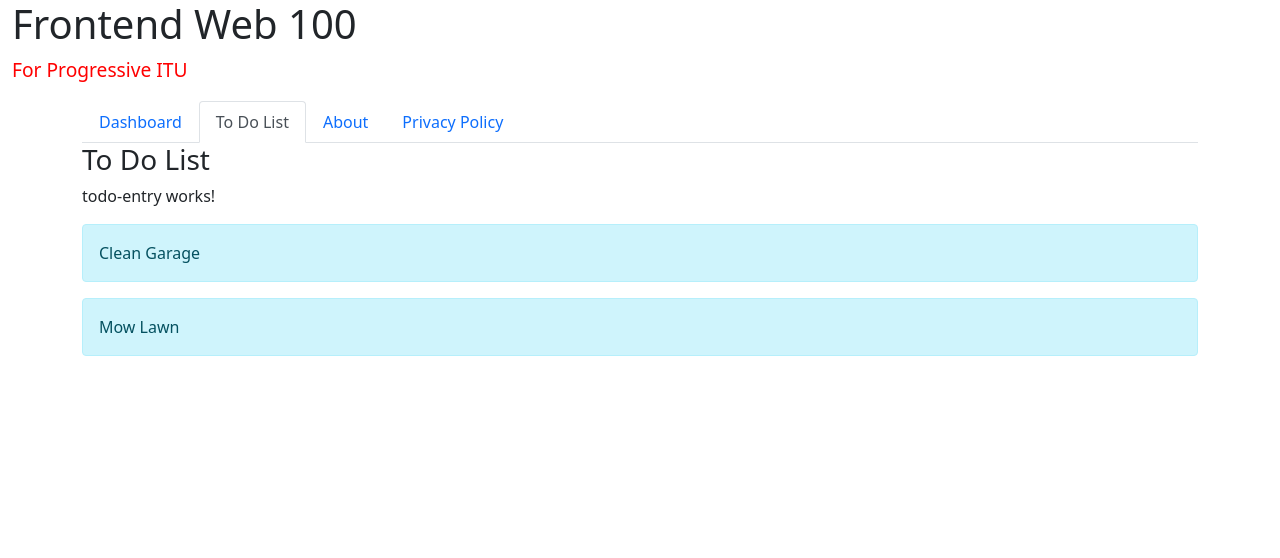
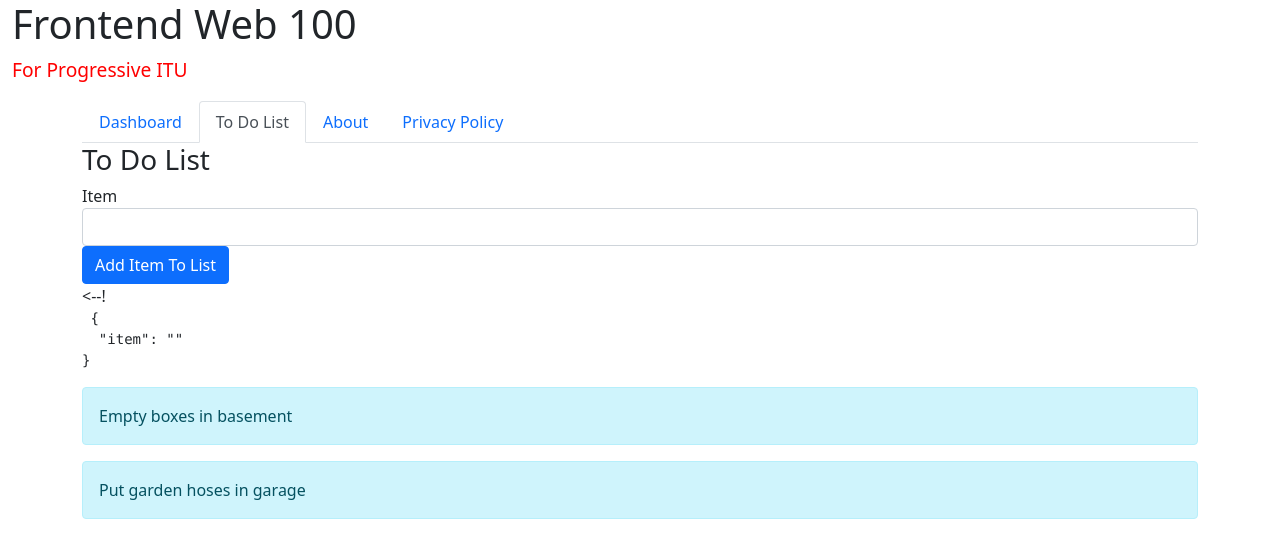
Before and after one commit to Ikromer-SE/frontendweb100, an Angular app: page /todos in a window 1280 px wide. Shown: the top 558 px of the page. Built offline with nearby package versions, Linux system fonts and the light colour scheme.

Commit message:
Add form to UI

```diff
--- a/src/app/app.module.ts
+++ b/src/app/app.module.ts
@@ -11,6 +11,7 @@ import { AboutComponent } from './components/about/about.component';
 import { PrivacyComponent } from './components/privacy/privacy.component';
 import { TodoEntryComponent } from './components/todos/todo-entry/todo-entry.component';
 import { TodoListComponent } from './components/todos/todo-list/todo-list.component';
+import { ReactiveFormsModule } from '@angular/forms';
 
 @NgModule({
   declarations: [
@@ -26,7 +27,8 @@ import { TodoListComponent } from './components/todos/todo-list/todo-list.compon
   ],
   imports: [
     BrowserModule,
-    AppRoutingModule
+    AppRoutingModule,
+    ReactiveFormsModule
   ],
   providers: [],
   bootstrap: [AppComponent]
--- a/src/app/components/todos/todo-entry/todo-entry.component.html
+++ b/src/app/components/todos/todo-entry/todo-entry.component.html
@@ -1 +1,14 @@
-<p>todo-entry works!</p>
+<form [formGroup]='form'
+      (ngSubmit)="submit()">
+  <div class="form-group">
+    <label for="item">Item</label>
+    <input class="form-control"
+           formControlName="item"
+           name="item">
+  </div>
+  <button type="submit"
+          class="btn btn-primary">Add Item To List</button>
+
+</form>
+
+<--! <pre> {{ form.value | json }}</pre>
--- a/src/app/components/todos/todo-entry/todo-entry.component.ts
+++ b/src/app/components/todos/todo-entry/todo-entry.component.ts
@@ -1,15 +1,20 @@
 import { Component, OnInit } from '@angular/core';
+import { FormBuilder, FormGroup } from '@angular/forms';
 
 @Component({
   selector: 'app-todo-entry',
   templateUrl: './todo-entry.component.html',
   styleUrls: ['./todo-entry.component.css']
 })
-export class TodoEntryComponent implements OnInit {
+export class TodoEntryComponent {
 
-  constructor() { }
+  form: FormGroup = this.formBuilder.group({
+    'item': ['']
+  });
 
-  ngOnInit(): void {
+  constructor(private formBuilder: FormBuilder) { }
+
+  submit() {
+    console.log(this.form.value);
   }
-
 }
--- a/src/app/components/todos/todo-list/todo-list.component.html
+++ b/src/app/components/todos/todo-list/todo-list.component.html
@@ -1,8 +1,6 @@
 <ul class="list-unstyled">
-  <li class="alert alert-info">
-    <span>Clean Garage</span>
-  </li>
-  <li class="alert alert-info">
-    <span>Mow Lawn</span>
+  <li class="alert alert-info"
+      *ngFor="let item of items">
+    <span>{{ item.description }}</span>
   </li>
 </ul>
--- a/src/app/components/todos/todo-list/todo-list.component.ts
+++ b/src/app/components/todos/todo-list/todo-list.component.ts
@@ -1,15 +1,19 @@
-import { Component, OnInit } from '@angular/core';
+import { Component } from '@angular/core';
+import { TodoListItemModel } from 'src/app/models';
 
 @Component({
   selector: 'app-todo-list',
   templateUrl: './todo-list.component.html',
   styleUrls: ['./todo-list.component.css']
 })
-export class TodoListComponent implements OnInit {
+export class TodoListComponent {
+
+  items: TodoListItemModel[] = [
+    { description: 'Empty boxes in basement' },
+    { description: 'Put garden hoses in garage' }
+  ];
 
   constructor() { }
 
-  ngOnInit(): void {
-  }
 
 }
--- /dev/null
+++ b/src/app/models/index.ts
@@ -0,0 +1,3 @@
+export interface TodoListItemModel {
+  description: string;
+}
```
